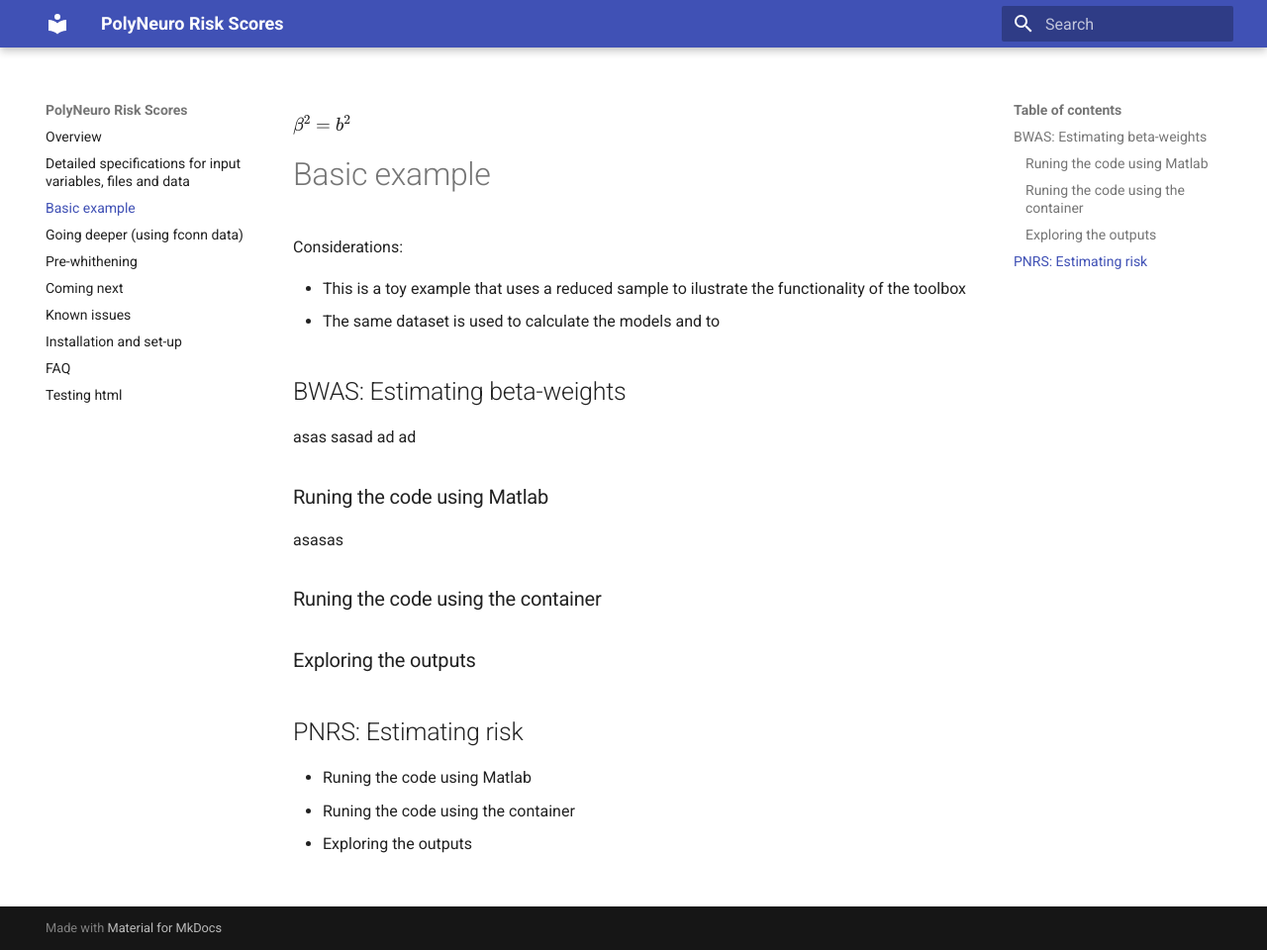
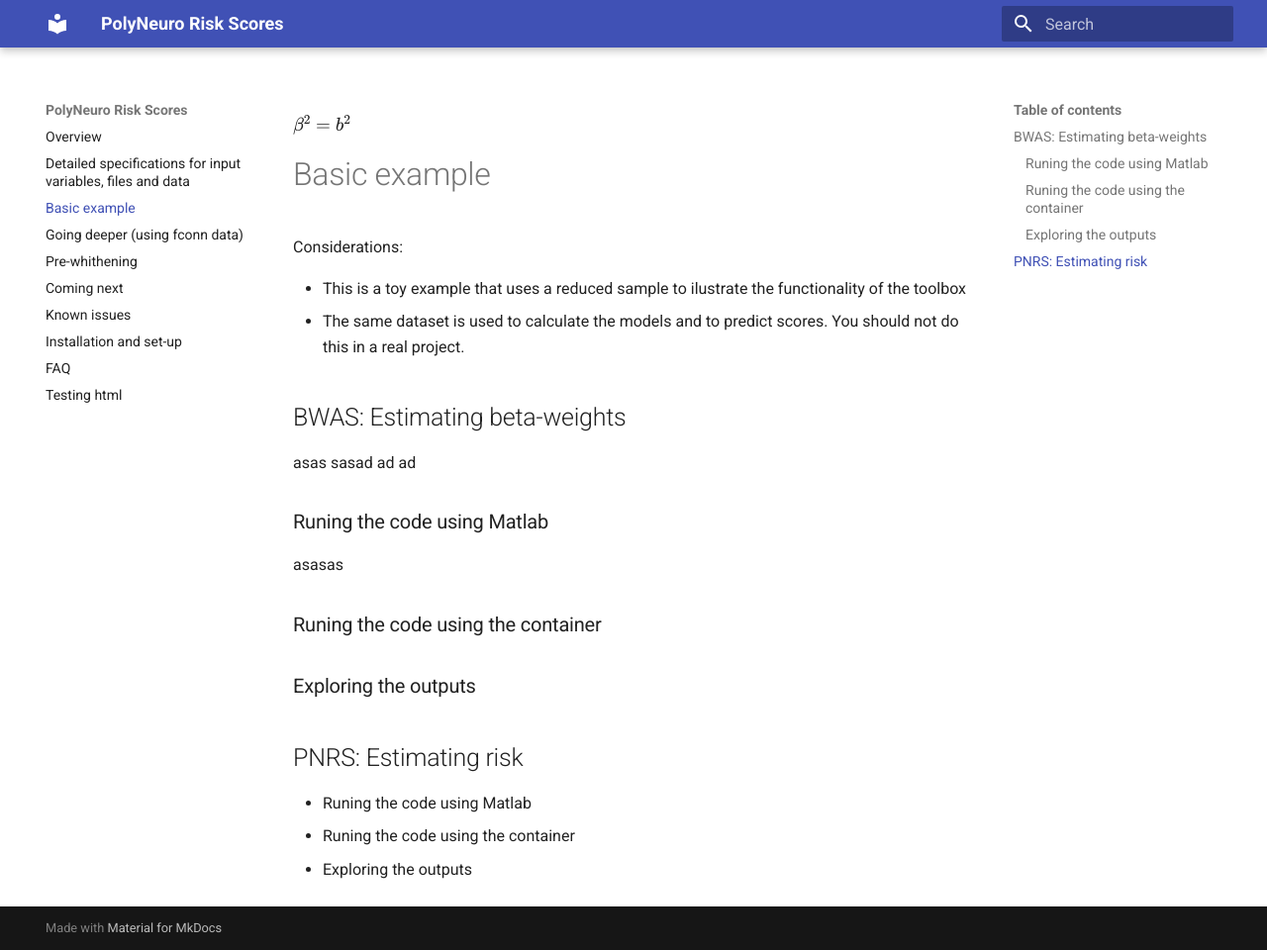
Before and after one commit to omiranda/polyneuro_risk_score, an MkDocs documentation site: the page built from docs/basic_example.md, in a window 1280 px wide and 960 px high. Shown: the whole window at 99% size. Built offline with MkDocs 1.6.1 and Material for MkDocs 9.7.7, drawn with Linux system fonts in a browser that asks for light colours; formulas are drawn with MathJax 3; old or Windows-style settings are respelled for this version of MkDocs.

Commit message:
Update basic_example.md

```diff
--- a/docs/basic_example.md
+++ b/docs/basic_example.md
@@ -9,7 +9,7 @@
 Considerations:
 
 - This is a toy example that uses a reduced sample to ilustrate the functionality of the toolbox
-- The same dataset is used to calculate the models and to
+- The same dataset is used to calculate the models and to predict scores. You should not do this in a real project.
 
 
 
```
